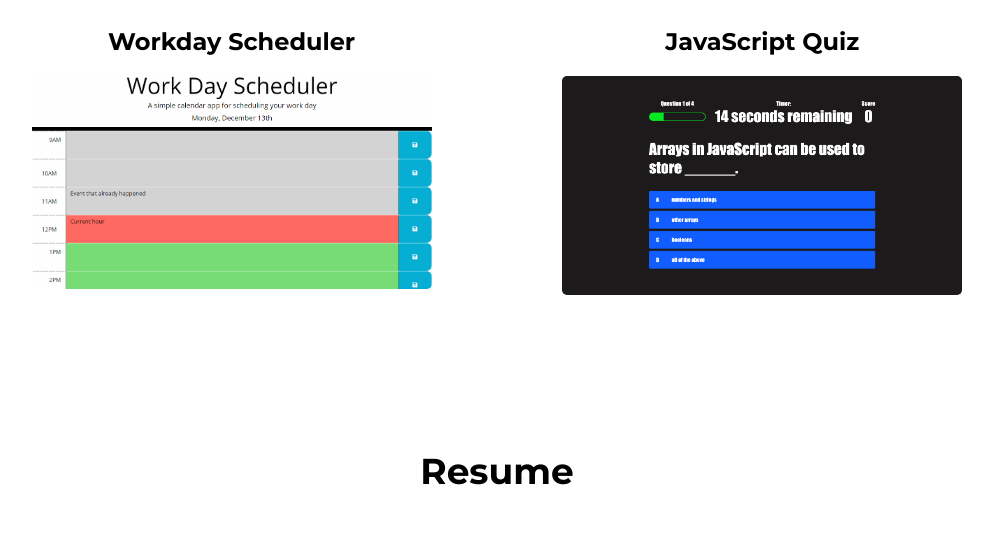
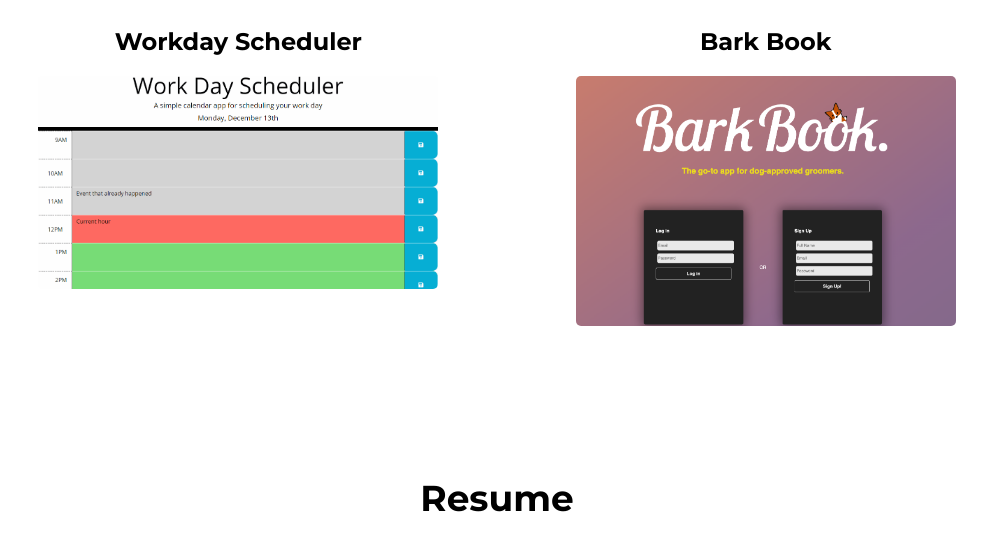
Before and after one commit to jackckendrick/Portfolio-Page, a plain HTML site: page index.html in a window 1280 px wide. Shown: the part 1936-2487 px from the top of the page, without its empty margins (143-1136 px from the left). Drawn offline with Linux system fonts and the light colour scheme.

Commit message:
replaced javaScript-quiz app with barkbook

```diff
--- a/index.html
+++ b/index.html
@@ -97,14 +97,14 @@
             <div class="project-card">
               <div class="project-name">Workday Scheduler</div>
               <div class="project-image">
-                <img src="./images/workday-scheduler.gif" alt="" onclick="window.location.href='https://github.com/';" class="project-image">
+                <img src="./images/workday-scheduler.gif" alt="" onclick="window.location.href='https://github.com/jackckendrick/Work-Day-Scheduler';" class="project-image">
               </div>
               <div class="project-description"></div>
             </div>
             <div class="project-card">
-              <div class="project-name">JavaScript Quiz</div>
+              <div class="project-name">Bark Book</div>
               <div class="project-image">
-                <img src="./images/javaScript-quiz.png" alt="nightlife" onclick="window.location.href='https://github.com/jackkkendrick/JavaScript-Quiz';" class="project-image">
+                <img src="./images/barkbook.png" alt="nightlife" onclick="window.location.href='https://github.com/jackckendrick/BarkBook';" class="project-image">
               </div>
               <div class="project-description"></div>
             </div>
```
Also changed, not shown: images/barkbook.png (added), images/javaScript-quiz.png (deleted), 1 other file.
